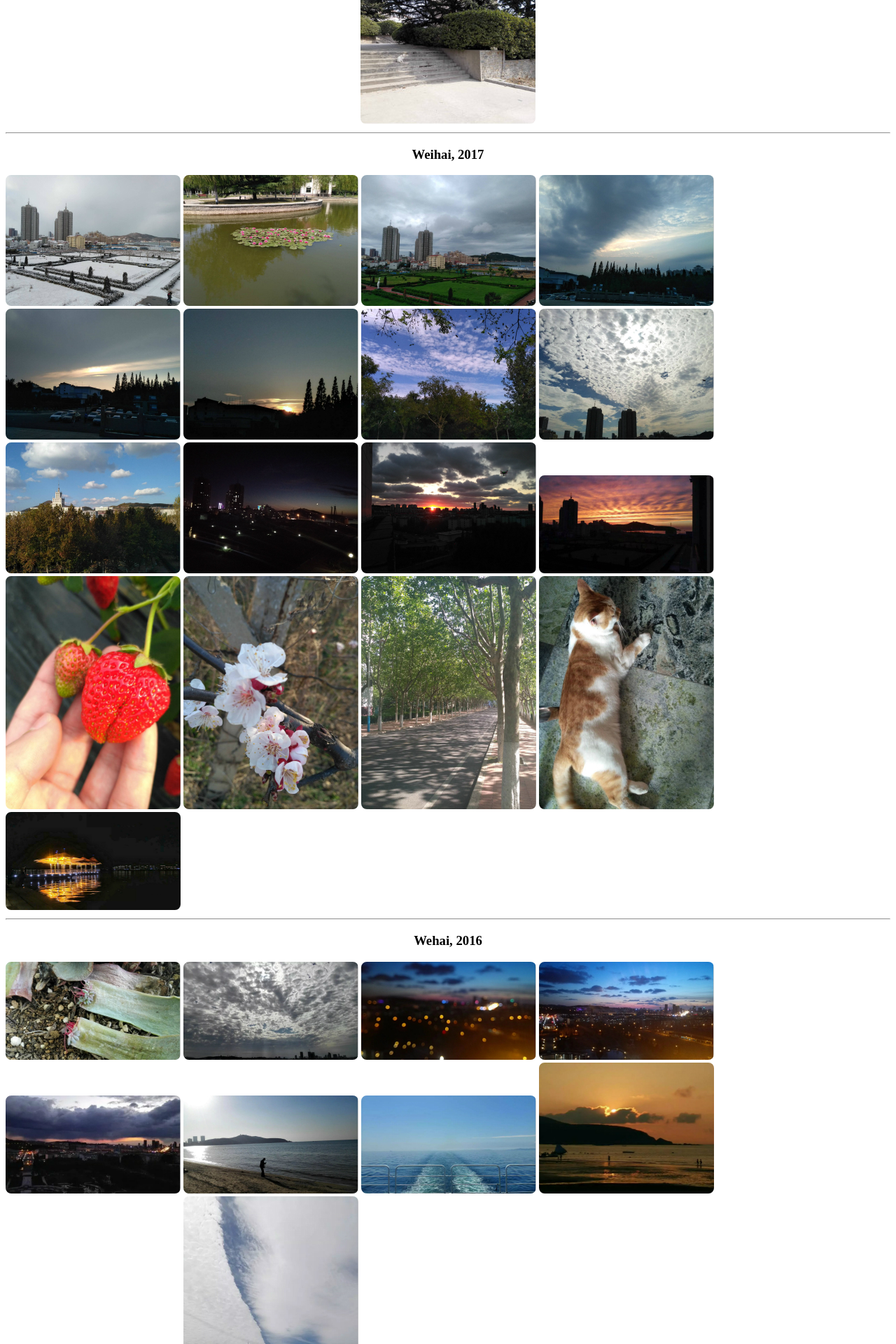
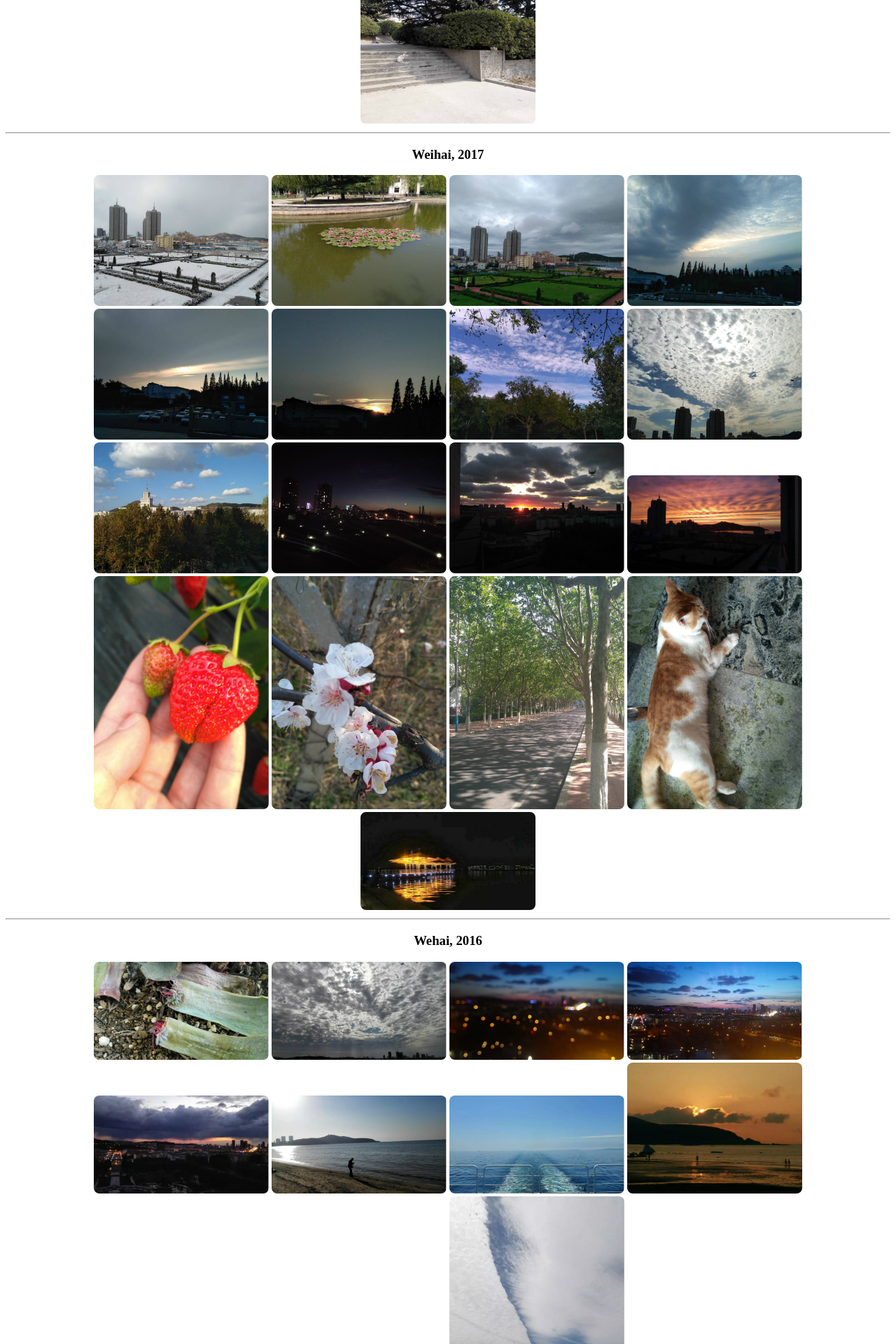
Before and after one commit to PAULYZHENG/paulyzheng.github.io, a Jekyll site: the page photograph/index.html, which Jekyll copies as it is, in a window 1280 px wide. Shown: the part 2484-4404 px from the top of the page at 70% size. Built offline with Jekyll 4.4.1, drawn with Linux system fonts in a browser that asks for light colours.

Commit message:
Update index.html

```diff
--- a/photograph/index.html
+++ b/photograph/index.html
@@ -75,7 +75,7 @@
     <hr />
 
     <h3>Weihai, 2017</h3>
-    <div style="text-align:left;">
+    <div >
       <a class="example-image-link" href="./photo/2017001.jpg" data-lightbox="2017" data-title=""><img class="example-image" src="./thumbnail/2017001.jpg"/></a>
       <a class="example-image-link" href="./photo/2017004.jpg" data-lightbox="2017" data-title=""><img class="example-image" src="./thumbnail/2017004.jpg"/></a>
       <a class="example-image-link" href="./photo/2017006.jpg" data-lightbox="2017" data-title=""><img class="example-image" src="./thumbnail/2017006.jpg"/></a>
@@ -98,7 +98,7 @@
     <hr />
 
     <h3>Wehai, 2016</h3>
-    <div style="text-align:left;">
+    <div >
       <a class="example-image-link" href="./photo/2016010.jpg" data-lightbox="2016" data-title=""><img class="example-image" src="./thumbnail/2016010.jpg"/></a>
       <a class="example-image-link" href="./photo/2016002.jpg" data-lightbox="2016" data-title=""><img class="example-image" src="./thumbnail/2016002.jpg"/></a>
       <a class="example-image-link" href="./photo/2016003.jpg" data-lightbox="2016" data-title=""><img class="example-image" src="./thumbnail/2016003.jpg"/></a>
```
